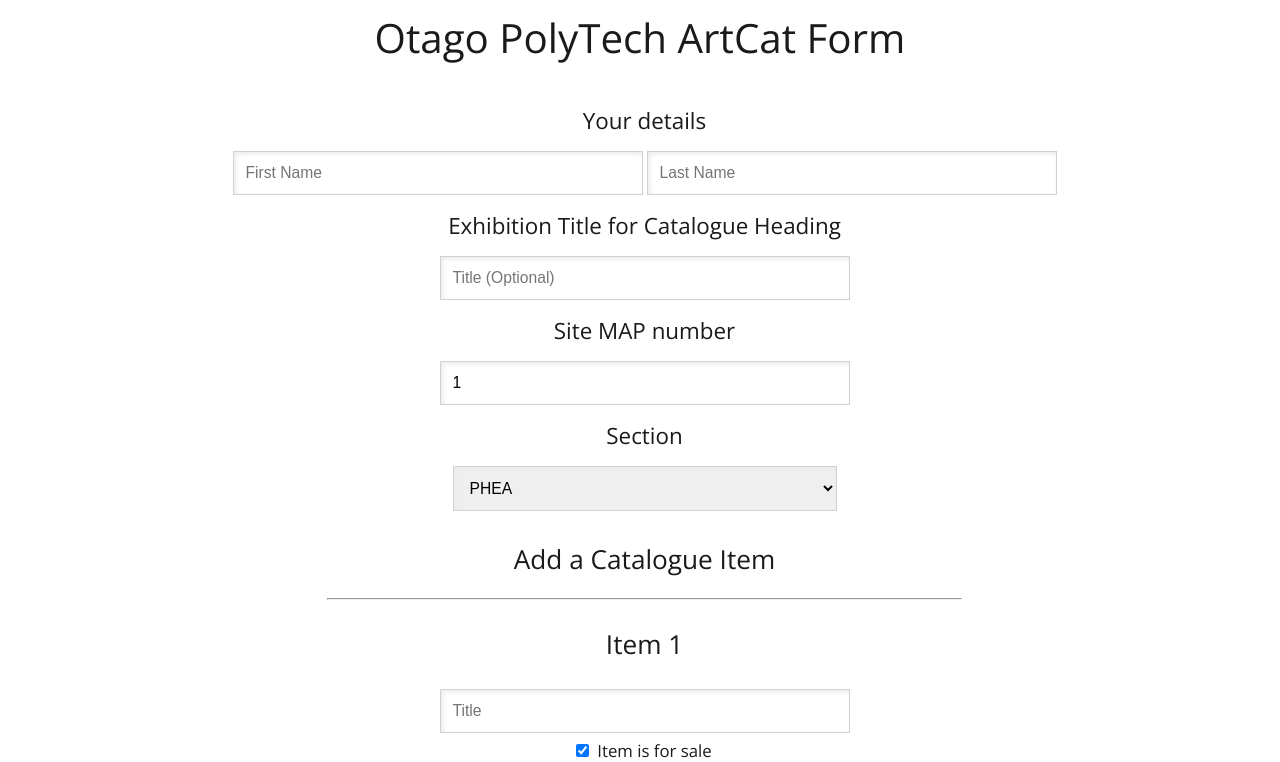
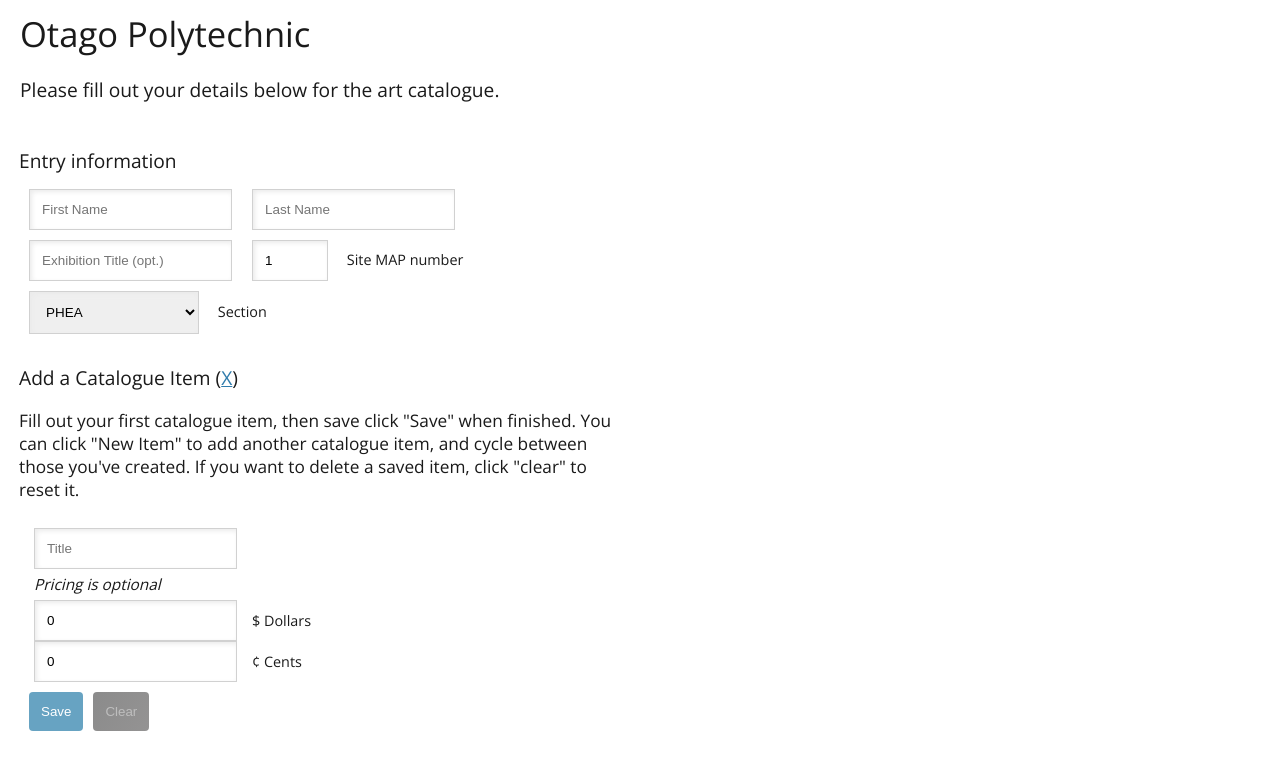
Before and after one commit to izzymg/artcatalogue, a Vue app in the folder client/: page / in a window 1280 px wide. Shown: the top 762 px of the page. Built offline with nearby package versions, Linux system fonts and the light colour scheme; no server answers.

Commit message:
CSS cleanup

```diff
--- a/client/src/App.vue
+++ b/client/src/App.vue
@@ -1,7 +1,10 @@
 <template>
   <div id="app">
     <div class="nav-bar">
-      <h3 class="page-title"> Otago PolyTech ArtCat Form </h3>
+      <h3 class="page-title"> Otago Polytechnic </h3>
+      <p class="page-desc">
+        Please fill out your details below for the art catalogue.
+      </p>
     </div>
     <ArtForm/>
   </div>
@@ -24,12 +27,17 @@
   -webkit-font-smoothing: antialiased;
   -moz-osx-font-smoothing: grayscale;
   color: hsl(0, 0%, 10%);
-  text-align: center;
-  font-size: 1.4em;
+  font-size: 1.2em;
 }
 
 body {
-  margin: 0;
+  margin: 0 10px 0 10px;
+}
+
+.link {
+  color: rgb(48, 124, 172);
+  text-decoration: underline;
+  cursor: pointer;
 }
 
 .nav-bar {
@@ -47,13 +55,18 @@
   opacity: 0;
 }
 
+hr {
+  width: 30vw;
+  text-align: left;
+  margin: 20px 0;
+}
+
 input[type="text"], input[type="number"], select {
   font-size: 0.7em;
   padding: 12px;
   border-radius: none;
   border: 1px solid hsl(0, 0%, 82%);
   box-shadow: inset 2px 2px 5px hsl(0, 0%, 92%);
-  min-width: 30vw;
   &:focus {
     border: 1px solid #1DAEEA;
   }
@@ -61,16 +74,18 @@
 
 input[type="submit"], input[type="button"] {
   cursor: pointer;
-  padding: 15px;
-  background: linear-gradient(217deg, #5a82a8, #6296c7 60%);
+  padding: 12px;
+  background: #67a3c2;
   border: none;
-  border-radius: none;
-  color: #fff;
+  border-radius: 4px;
+  color: #ffffff;
+  transition: background 200ms;
   &:hover {
-    background: linear-gradient(217deg, #7f9bb6, #6296c7 60%);
+    background: #377c9e;
   }
   &:disabled {
-    background: grey;
+    color: rgb(190, 190, 190);
+    background: linear-gradient(120deg, rgb(139, 139, 139), rgb(148, 147, 147));
   }
 }
 
--- a/client/src/components/ArtForm.vue
+++ b/client/src/components/ArtForm.vue
@@ -1,20 +1,17 @@
 <template>
   <div class="art-form">
     <form autocomplete="off" class="art-form-form">
-      <div class="initial-wrapper">
       <div class="details-wrapper">
-          <label> Your details </label>
+        <label> Entry information </label>
         <input v-model="formData.firstName" type="text" placeholder="First Name">
         <input v-model="formData.lastName" type="text" placeholder="Last Name">
       </div>
       <div class="ex-wrapper">
-          <label> Exhibition Title for Catalogue Heading </label>
-          <input v-model="formData.title" type="text" placeholder="Title (Optional)">
-          <label> Site MAP number </label>
+        <input v-model="formData.title" type="text" placeholder="Exhibition Title (opt.)">
         <input v-model="formData.siteMap" type="number" max="100" placeholder="Site MAP number">
+        <label class="little-label"> Site MAP number </label>
       </div>
       <div class="section-wrapper">
-          <label> Section </label>
         <select class="section-select" v-model="formData.section">
           <option value="PHEA">PHEA</option>
           <option value="Jewellery/Textiles">Jewellery/Textiles</option>
@@ -22,12 +19,17 @@
           <option value="Sculptures/Ceramics">Sculptures/Ceramics</option>
           <option value="Printmakings">Printmakings</option>
         </select>
+        <label class="little-label"> Section </label>
       </div>
-      </div>
-      <h3 class="catalogue-item-header">
-        Add a Catalogue Item
-      </h3>
       <div class="catalogue-items-wrapper">
+        <label> Add a Catalogue Item (<span @click="hideHelp = !hideHelp" class="link">{{ hideHelp ? "X" : "?" }}</span>) </label>
+        <transition name="fade">
+          <p v-if="hideHelp" class="help">
+            Fill out your first catalogue item, then save click "Save" when finished.
+            You can click "New Item" to add another catalogue item, and cycle between those you've created.
+            If you want to delete a saved item, click "clear" to reset it.
+          </p>
+        </transition>
         <transition-group name="fade">
           <CatalogueItem
             @save="onCiSave" @clear="onCiClear"
@@ -37,8 +39,10 @@
           </CatalogueItem>
         </transition-group>
       </div>
+      <hr>
       <div class="catalogue-items-control-wrapper">
         <input :disabled="!previousCiValid" @click="onPrevCi" type="button" value="Prev">
+        <span class="selected-ci-text"> Item {{ selectedCiForm }} </span>
         <input v-if="nextCiValid" @click="onNextCi" type="button" value="Next">
         <input v-else @click="onNewCi" type="button" value="New Item">
       </div>
@@ -70,6 +74,7 @@
         siteMap: 1,
         items: [],
       },
+      hideHelp: true,
       ciForms: 1,
       selectedCiForm: 1,
     };
@@ -146,29 +151,42 @@
 .art-form {
   margin-left: 9px;
 
+  .help {
+    font-size: 0.9em;
+    word-wrap: break-word;
+    max-width: 600px;
+  }
+
   .page-message {
     font-size: 0.7em;
     margin: 0;
     text-align: center;
   }
 
-  .catalogue-item-header {
-    margin: 5px 0;
+  .selected-ci-text {
+    font-size: 0.8em;
   }
 
-  .details-wrapper input {
-    margin: 0 2px;
+  input, select {
+    margin-left: 10px;
+    margin-right: 10px;
   }
+
+  .ex-wrapper {
+    margin: 10px 0;
+    input {
+      &[type="number"] {
+        width: 50px;
+      }
+    }
+  }
+
+  .catalogue-items-wrapper {
+    margin-top: 30px;
+  }
+
   .submit-wrapper input {
     margin: 20px;
-  }
-  .initial-wrapper {
-    margin: 30px 0;
-  }
-  .catalogue-items-control-wrapper {
-    input {
-      margin: 0 30px;
-    }
   }
 }
 
--- a/client/src/components/CatalogueItem.vue
+++ b/client/src/components/CatalogueItem.vue
@@ -1,21 +1,18 @@
 <template>
   <div class="catalogue-item">
-    <hr>
-    <h3> Item {{ id }} </h3>
     <transition name="fade">
-      <form :hidden="saved" class="catalogue-item-form">
+      <form v-if="!saved" class="catalogue-item-form">
         <div class="title-wrapper">
           <input type="text" required v-model="item.title" placeholder="Title">
         </div>
-        <div class="sale-wrapper">
-          <input type="checkbox" v-model="item.forSale" checked>
-          <label @click="item.forSale = !item.forSale" class="little-label">Item is for sale</label>
+        <label class="pricing-desc"> Pricing is optional </label>
+        <div class="dollars-wrapper">
+          <input v-model="item.dollars" type="number" placeholder="Dollars">
+          <label class="little-label">$ Dollars</label>
         </div>
-        <div class="pricing-wrapper">
-          <label class="little-label">$</label>
-          <input v-model="item.dollars" :disabled="!item.forSale" type="number" placeholder="Dollars">
-          <label class="little-label">¢</label>
-          <input v-model="item.cents" :disabled="!item.forSale" type="number" placeholder="Cents">
+        <div class="dollars-wrapper">
+          <input v-model="item.cents" type="number" placeholder="Cents">
+          <label class="little-label">¢ Cents</label>
         </div>
       </form>
     </transition>
@@ -23,7 +20,6 @@
       <input :disabled="saved" @click.stop.prevent="onSave" type="submit" :value="saveText">
       <input :disabled="!saved" @click.stop.prevent="onClear" type="submit" value="Clear">
     </div>
-    <hr>
 </div>
 </template>
 
@@ -35,7 +31,6 @@
       saved: false,
       item: {
         title: null,
-        forSale: true,
         dollars: 0,
         cents: 0,
       },
@@ -89,7 +84,6 @@
       this.$emit("save", {
         id: this.id,
         title: this.item.title,
-        forSale: this.item.forSale,
         value: this.value,
       });
     },
@@ -100,7 +94,6 @@
       this.saved = false;
       this.$emit("clear", this.id);
       this.item.title = null;
-      this.item.forSale = true;
       this.item.dollars = 0;
       this.item.cents = 0;
     }
@@ -113,7 +106,6 @@
   .catalogue-item {
     padding: 5px;
     width: 50%;
-    margin: 0 auto;
 
     .save-wrapper {
       margin: 10px 0;
@@ -122,15 +114,19 @@
       }
     }
 
-    .pricing-wrapper {
+    .pricing-desc {
+      font-size: 0.8em;
+      margin: 5px 10px;
+      font-style: italic;
+    }
+
+    .title-wrapper {
+      margin: 5px 0;
+    }
+
+    .dollars-wrapper, .cents-wrapper {
       display: flex;
-      justify-content: center;
       align-items: center;
-      input {
-        max-width: 100px;
-        min-width: unset;
-        display: block;
-      }
     }
   }
 
```
Lines whose indentation alone changed are shown as unchanged.
